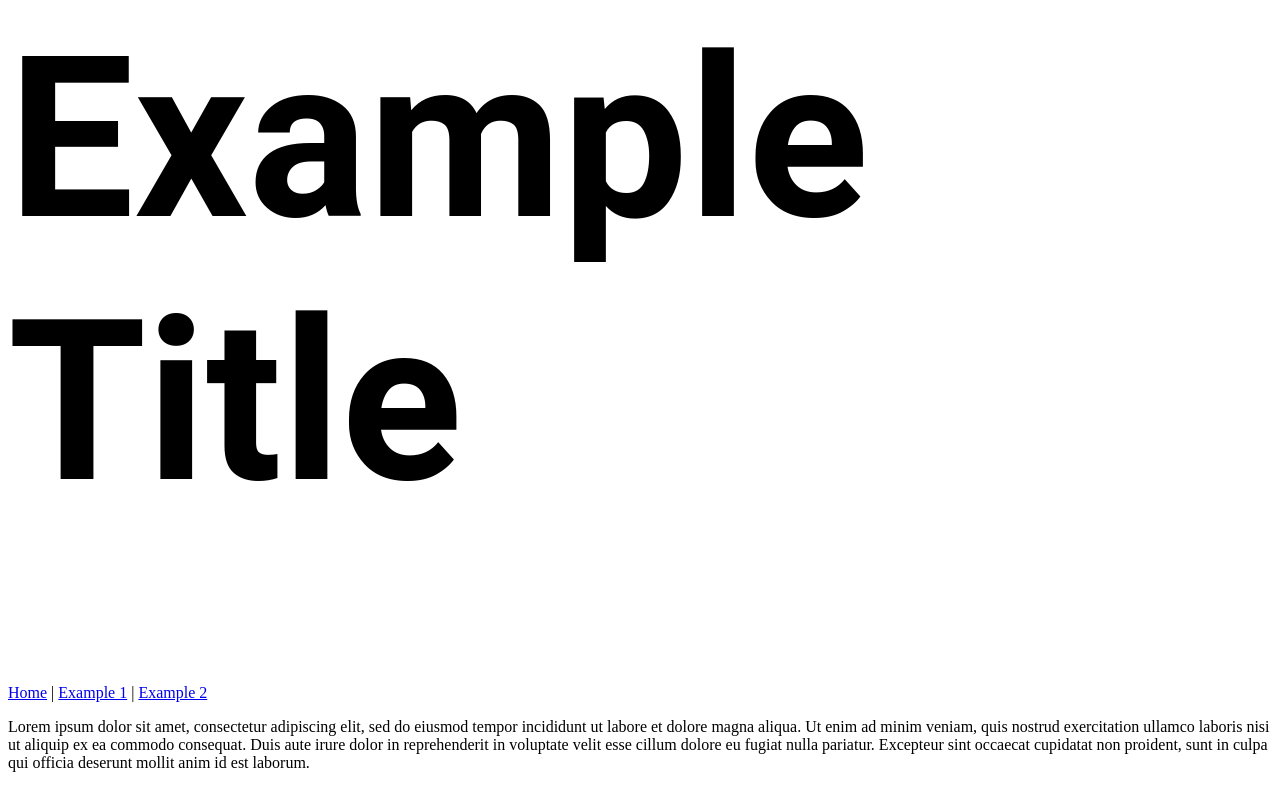
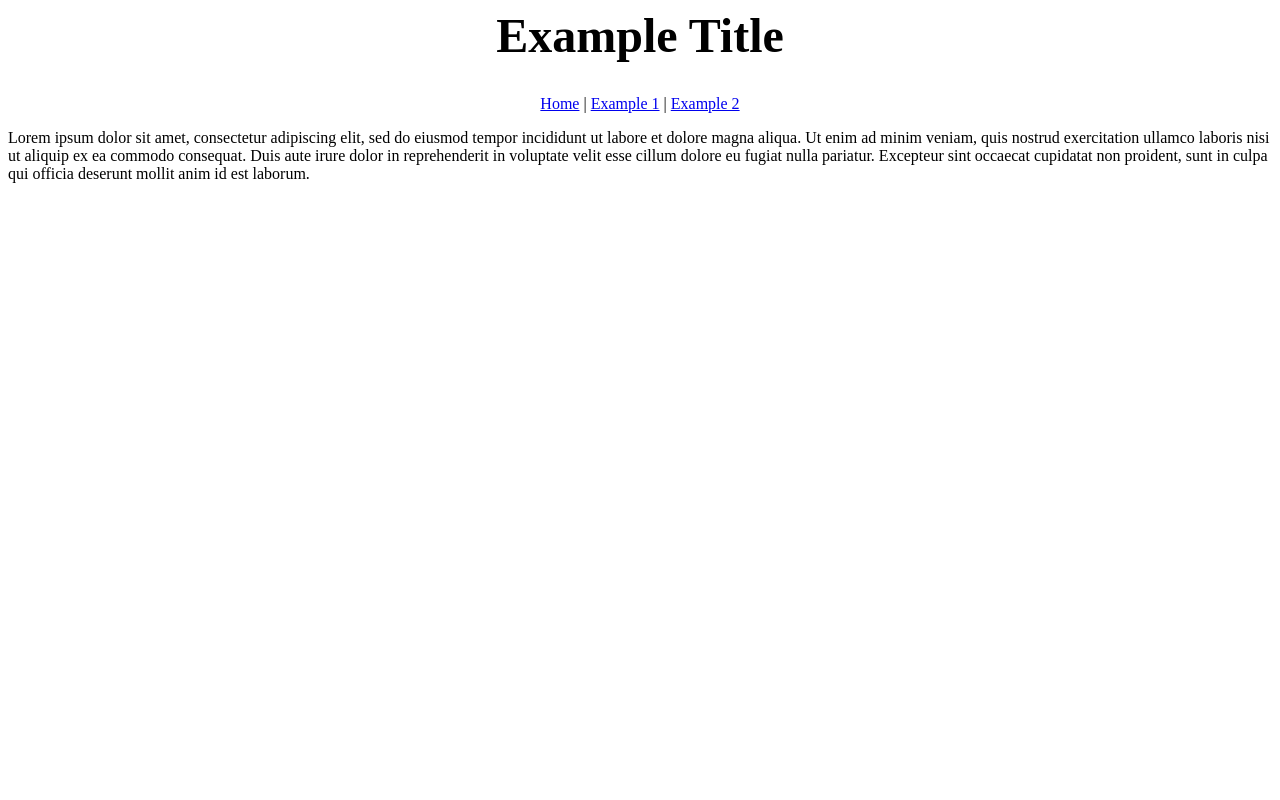
Before and after one commit to thejackphill/example_website, a plain HTML site: page index.html in a window 1280 px wide. Drawn offline with Linux system fonts and the light colour scheme.

Commit message:
Update styles.css

```diff
--- a/styles.css
+++ b/styles.css
@@ -1,4 +1,12 @@
 h1 {
-  font-size:14em;
-  font-family:Roboto;
+  font-size:3em;
+  font-family:Roboto Mono;
 }
+
+.title {
+  text-align:center;
+}
+
+nav {
+  text-align:center;
+}
```
